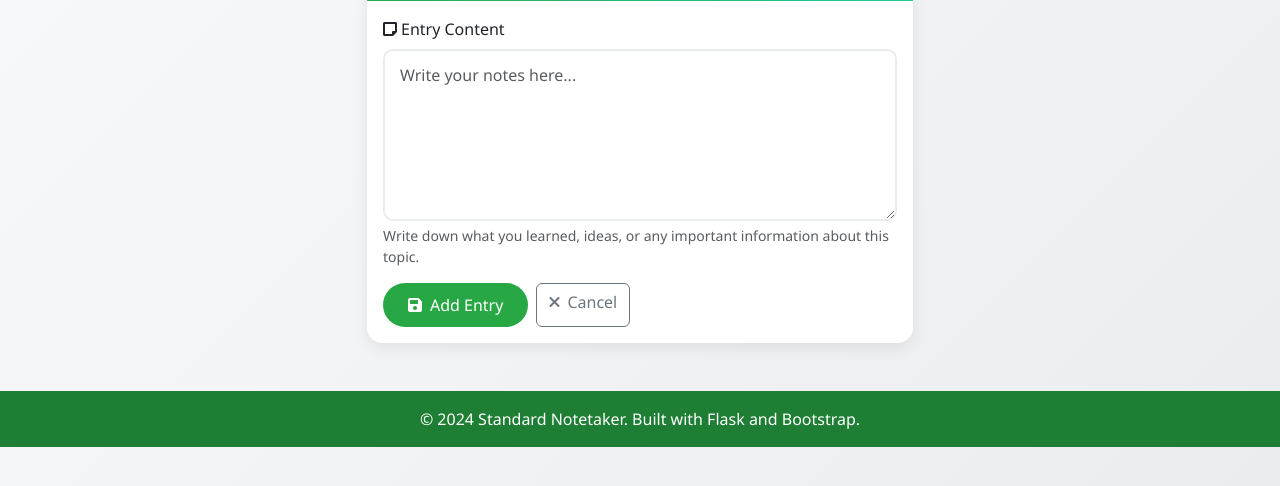
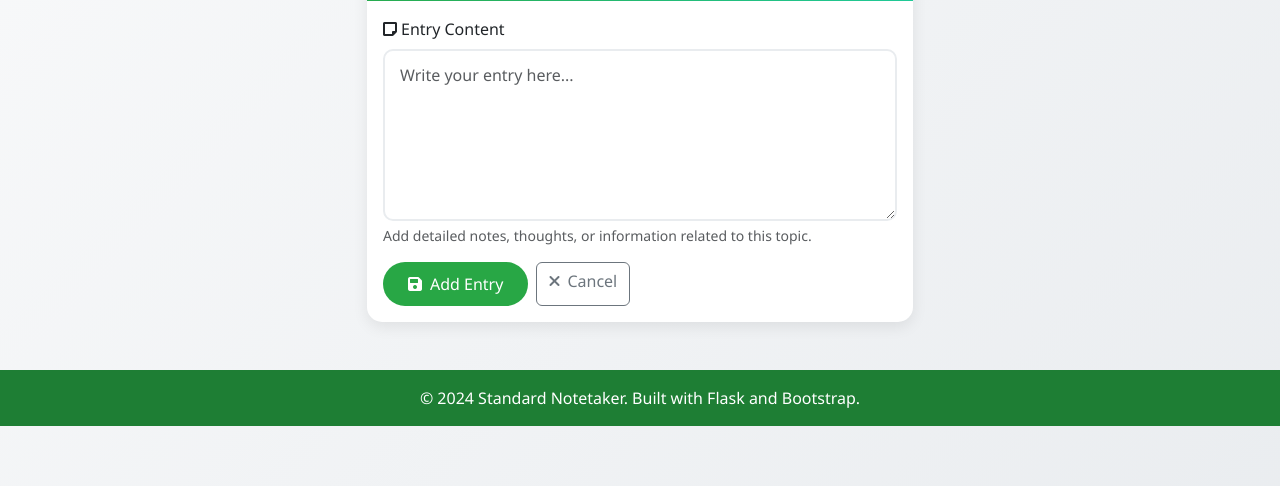
Before and after one commit to spinachbro/notetaker_standard, a Python web app: template templates/new_entry.html in a window 1280 px wide. Shown: the part 167-653 px from the top of the page. Run offline with Jinja, Linux system fonts and the light colour scheme; the template is opened without the code that fills it, so the values that code supplies are empty.

Commit message:
Fix routes for /app1 prefix

```diff
--- a/app.py
+++ b/app.py
@@ -5,7 +5,8 @@ from werkzeug.security import generate_password_hash, check_password_hash
 from datetime import datetime
 import os
 
-app = Flask(__name__)
+app = Flask(__name__, static_url_path='/app1/static')
+app.config['APPLICATION_ROOT'] = '/app1'
 app.config['SECRET_KEY'] = 'your-secret-key-here'
 app.config['SQLALCHEMY_DATABASE_URI'] = 'sqlite:///notetaker.db'
 app.config['SQLALCHEMY_TRACK_MODIFICATIONS'] = False
@@ -43,6 +44,7 @@ def load_user(user_id):
 @app.route('/')
 def index():
     return render_template('index.html')
+
 
 @app.route('/register', methods=['GET', 'POST'])
 def register():
--- a/templates/edit_entry.html
+++ b/templates/edit_entry.html
@@ -21,9 +21,9 @@
                             <i class="fas fa-sticky-note me-1"></i>Entry Content
                         </label>
                         <textarea class="form-control" id="text" name="text" rows="6"
-                                  placeholder="Write your notes here..." required>{{ entry.text }}</textarea>
+                                  placeholder="Write your entry here..." required>{{ entry.text }}</textarea>
                         <div class="form-text">
-                            Update your entry with any new information or corrections.
+                            Update your entry content as needed.
                         </div>
                     </div>
                     <div class="d-flex gap-2">
--- a/templates/new_entry.html
+++ b/templates/new_entry.html
@@ -1,6 +1,6 @@
 {% extends "base.html" %}
 
-{% block title %}New Entry - Standard Notetaker{% endblock %}
+{% block title %}New Entry - {{ topic.text }} - Standard Notetaker{% endblock %}
 
 {% block content %}
 <div class="row justify-content-center">
@@ -21,9 +21,9 @@
                             <i class="fas fa-sticky-note me-1"></i>Entry Content
                         </label>
                         <textarea class="form-control" id="text" name="text" rows="6"
-                                  placeholder="Write your notes here..." required></textarea>
+                                  placeholder="Write your entry here..." required></textarea>
                         <div class="form-text">
-                            Write down what you learned, ideas, or any important information about this topic.
+                            Add detailed notes, thoughts, or information related to this topic.
                         </div>
                     </div>
                     <div class="d-flex gap-2">
```
Also changed, not shown: README.md (deleted).
